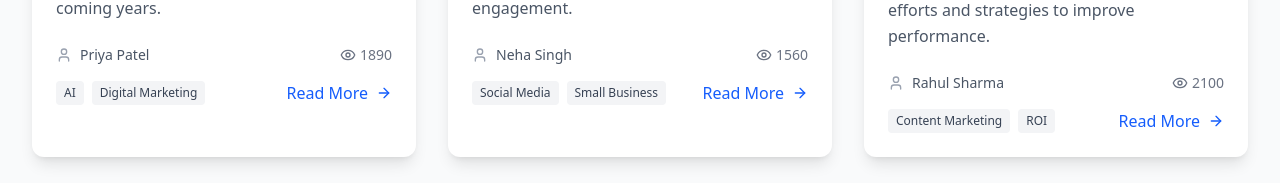
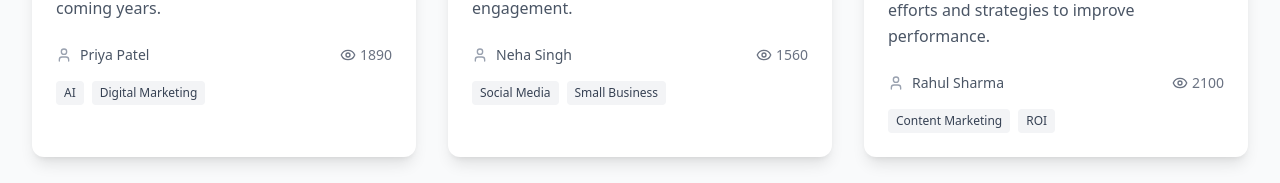
Before and after one commit to Aanchal7915/Avani-enterprises, a React (Create React App) app: page /blog in a window 1280 px wide. Shown: the part 2381-2564 px from the top of the page. Built offline with nearby package versions, Linux system fonts and the light colour scheme.

Commit message:
removed read more btn from blog

```diff
--- a/src/pages/Blog.js
+++ b/src/pages/Blog.js
@@ -66,7 +66,7 @@ const Blog = () => {
       readTime: "6 min read",
       category: "ai-technology",
       tags: ["AI", "Digital Marketing", "Technology"],
-      image: "https://images.unsplash.com/photo-1677442136019-21780ecadf8a?w=600&h=400&fit=crop",
+      image: "https://images.unsplash.com/photo-1551288049-bebda4e38f71?w=600&h=400&fit=crop",
       views: 1890,
       featured: false
     },
@@ -108,7 +108,7 @@ const Blog = () => {
       readTime: "9 min read",
       category: "digital-marketing",
       tags: ["Content Marketing", "ROI", "Analytics"],
-      image: "https://images.unsplash.com/photo-1551288049-bebda4e38f71?w=600&h=400&fit=crop",
+      image: "https://images.unsplash.com/photo-1460925895917-afdab827c52f?w=400&h=300&fit=crop",
       views: 2100,
       featured: false
     },
@@ -344,10 +344,10 @@ const Blog = () => {
                         </span>
                       ))}
                     </div>
-                    <button className="text-blue-600 hover:text-blue-700 font-medium flex items-center">
+                    {/* <button className="text-blue-600 hover:text-blue-700 font-medium flex items-center">
                       Read More
                       <ArrowRight className="ml-2 w-4 h-4" />
-                    </button>
+                    </button> */}
                   </div>
                 </div>
               </article>
```
